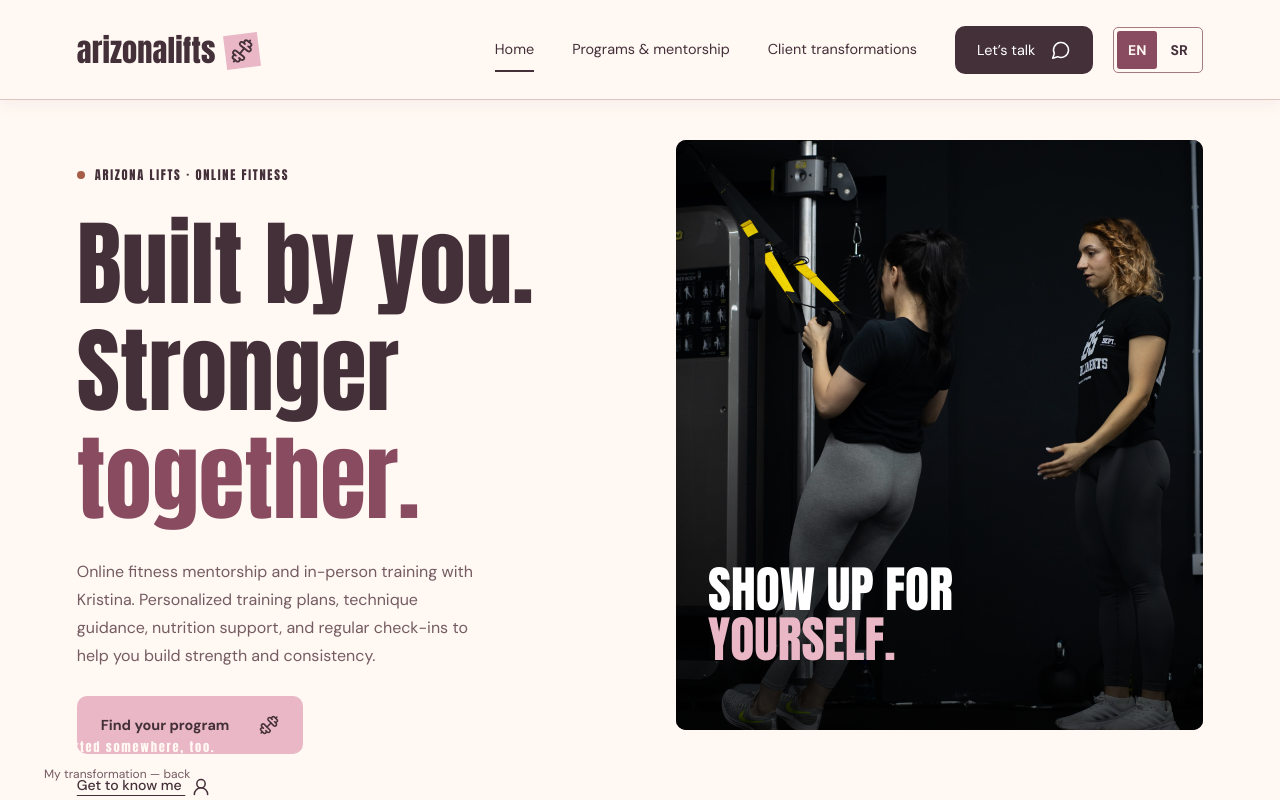
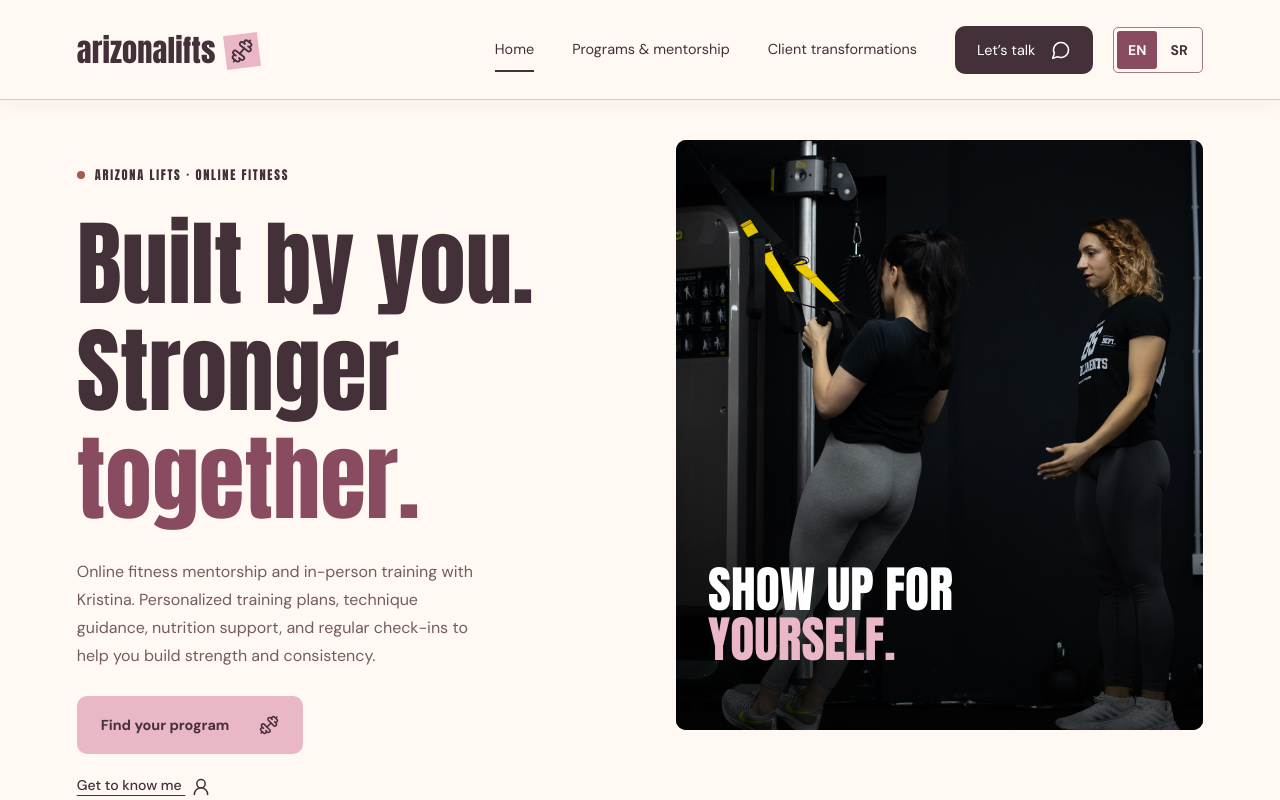
Before and after one commit to MiloshMilinkov/ArizonaLiftsWebSite, a Vue app in the folder frontend/: page /en in a window 1280 px wide. Shown: the top 800 px of the page. Built offline with nearby package versions, Linux system fonts and the light colour scheme.

Commit message:
Removed an uneeded text

```diff
--- a/frontend/src/assets/styles/main.css
+++ b/frontend/src/assets/styles/main.css
@@ -243,7 +243,7 @@ em {
   font-family: sans-serif;
   font-size: 2rem;
 }
-figcaption {
+.hero-slideshow > figcaption {
   position: absolute;
   bottom: 18px;
   left: 32px;
--- a/frontend/src/components/home/AboutSlideshow.vue
+++ b/frontend/src/components/home/AboutSlideshow.vue
@@ -1,5 +1,5 @@
 <script setup>
-import { computed, onBeforeUnmount, onMounted, ref } from 'vue'
+import { onBeforeUnmount, onMounted, ref } from 'vue'
 import { Pause, Play } from '@lucide/vue'
 import { slideIntervalMs } from '@/config/heroSlides'
 defineProps({ content: { type: Object, required: true } })
@@ -13,7 +13,6 @@ const hovering = ref(false)
 const focused = ref(false)
 const visible = ref(false)
 const gallery = ref(null)
-const current = computed(() => photos[active.value])
 let timer, observer, motion
 function select(index) {
   active.value = index
@@ -68,7 +67,6 @@ onBeforeUnmount(() => {
     </div>
     <figcaption>
       <span class="eyebrow">{{ content.galleryCaption }}</span>
-      <p>{{ content.photoLabels[current.label] }}</p>
     </figcaption>
     <div class="photo-controls">
       <button
@@ -129,10 +127,6 @@ onBeforeUnmount(() => {
 figcaption {
   padding: 24px 12px 0;
 }
-figcaption p {
-  margin: 10px 0 0;
-  color: var(--muted);
-}
 .photo-controls {
   display: flex;
   align-items: center;
```
